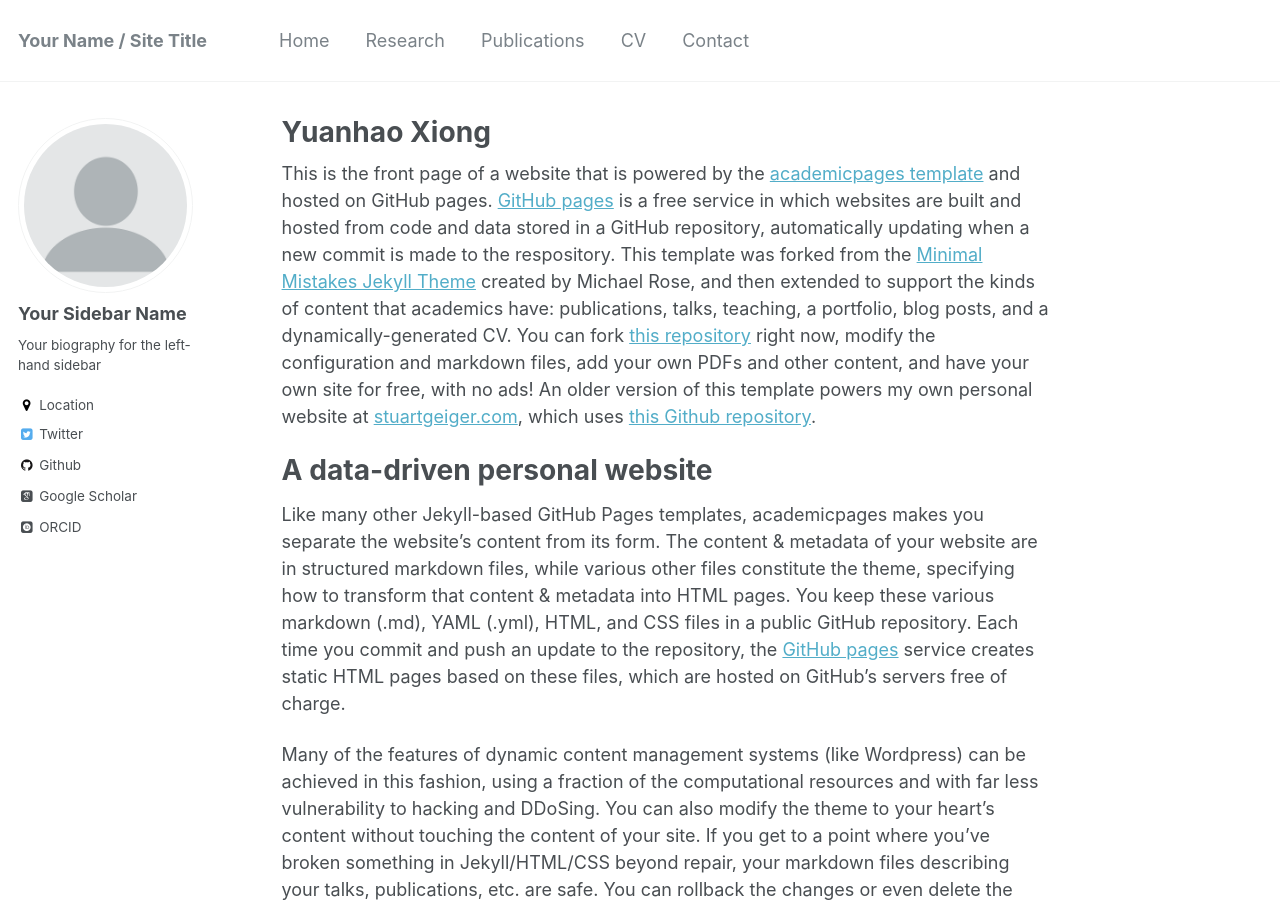
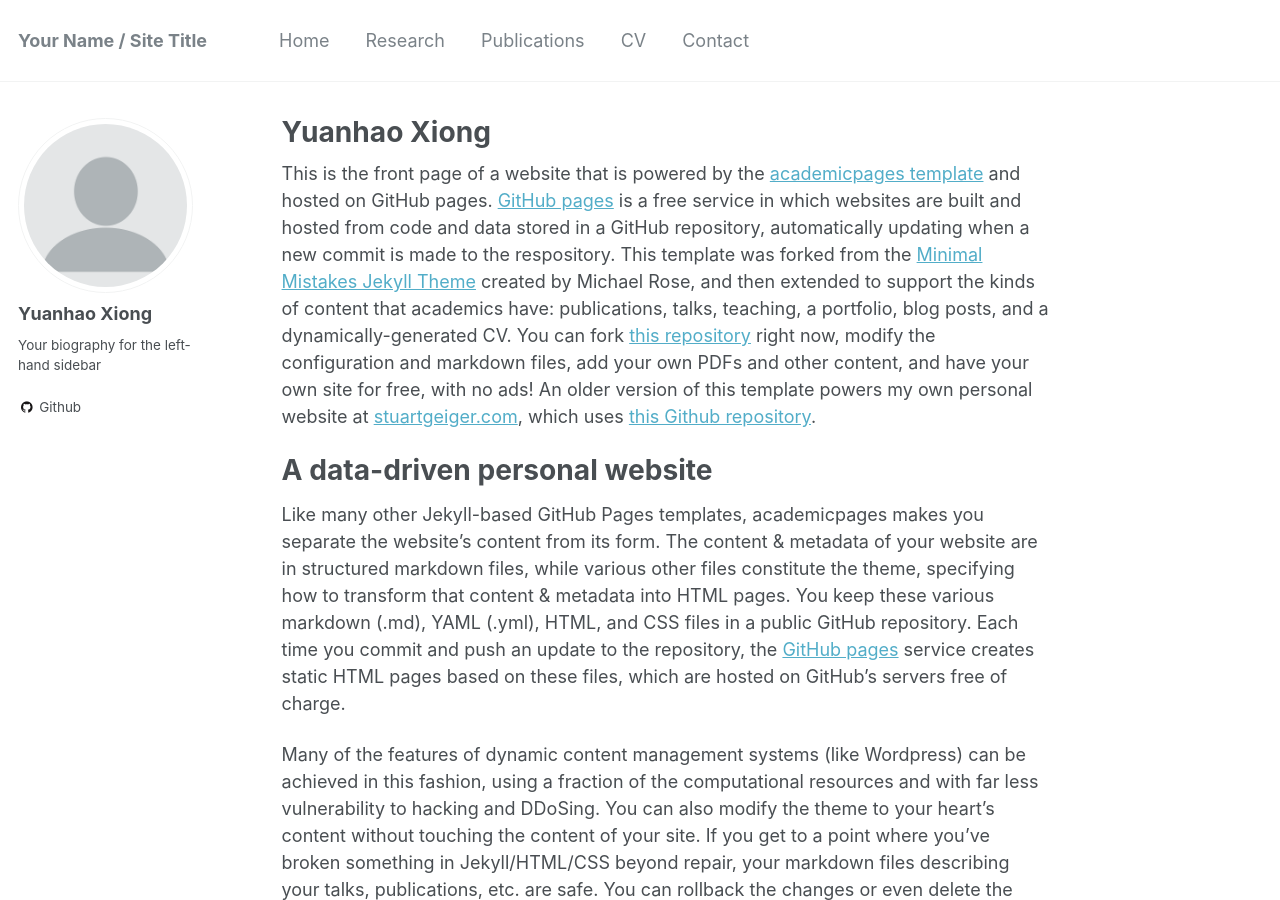
Before and after one commit to xyh97/xyh97.github.io, a Jekyll site: the page built from _pages/about.md, in a window 1280 px wide and 900 px high. Built offline with Jekyll 4.4.1, drawn with Linux system fonts in a browser that asks for light colours; some web fonts are replaced.

Commit message:
update config

```diff
--- a/_config.yml
+++ b/_config.yml
@@ -80,12 +80,12 @@ analytics:
 
 # Site Author
 author:
-  name             : "Your Sidebar Name"
+  name             : "Yuanhao Xiong"
   avatar           : "profile.png"
   bio              : "Your biography for the left-hand sidebar"
-  location         : "Location"
+  location         :
   employer         :
-  googlescholar    : "http://yourfullgooglescholarurl.com"
+  googlescholar    :
   email            :
   uri              :
   bitbucket        :
@@ -94,19 +94,19 @@ author:
   flickr           :
   facebook         :
   foursquare       :
-  github           : "academicpages"
+  github           : "xyh97"
   google_plus      :
   keybase          :
   instagram        :
   lastfm           :
   linkedin         :
-  orcid            : "http://orcid.org/yourorcidurl"
+  orcid            :
   pinterest        :
   soundcloud       :
   stackoverflow    : # http://stackoverflow.com/users/123456/username
   steam            :
   tumblr           :
-  twitter          : "replacethistwitterhandle"
+  twitter          :
   vine             :
   weibo            :
   xing             :
```
